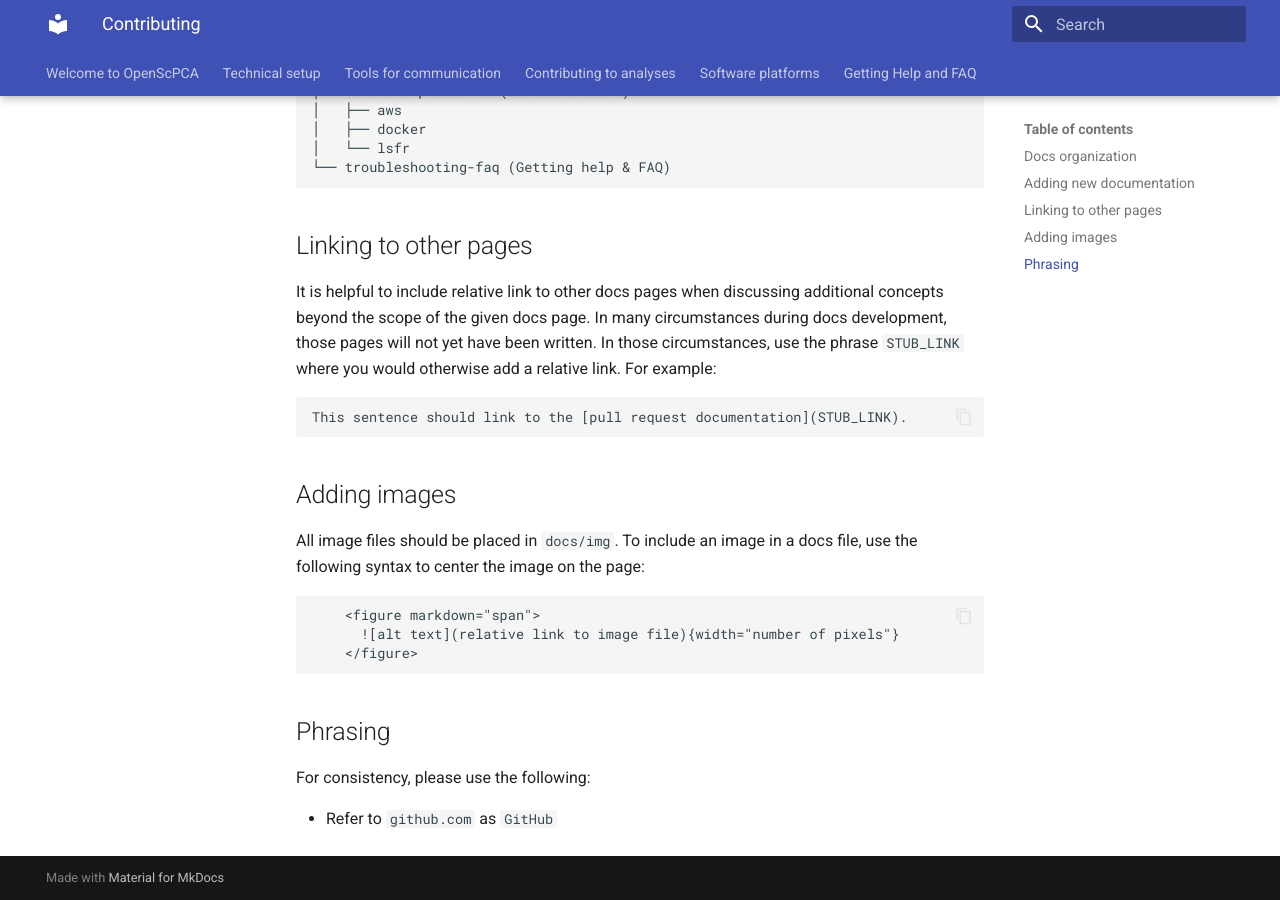
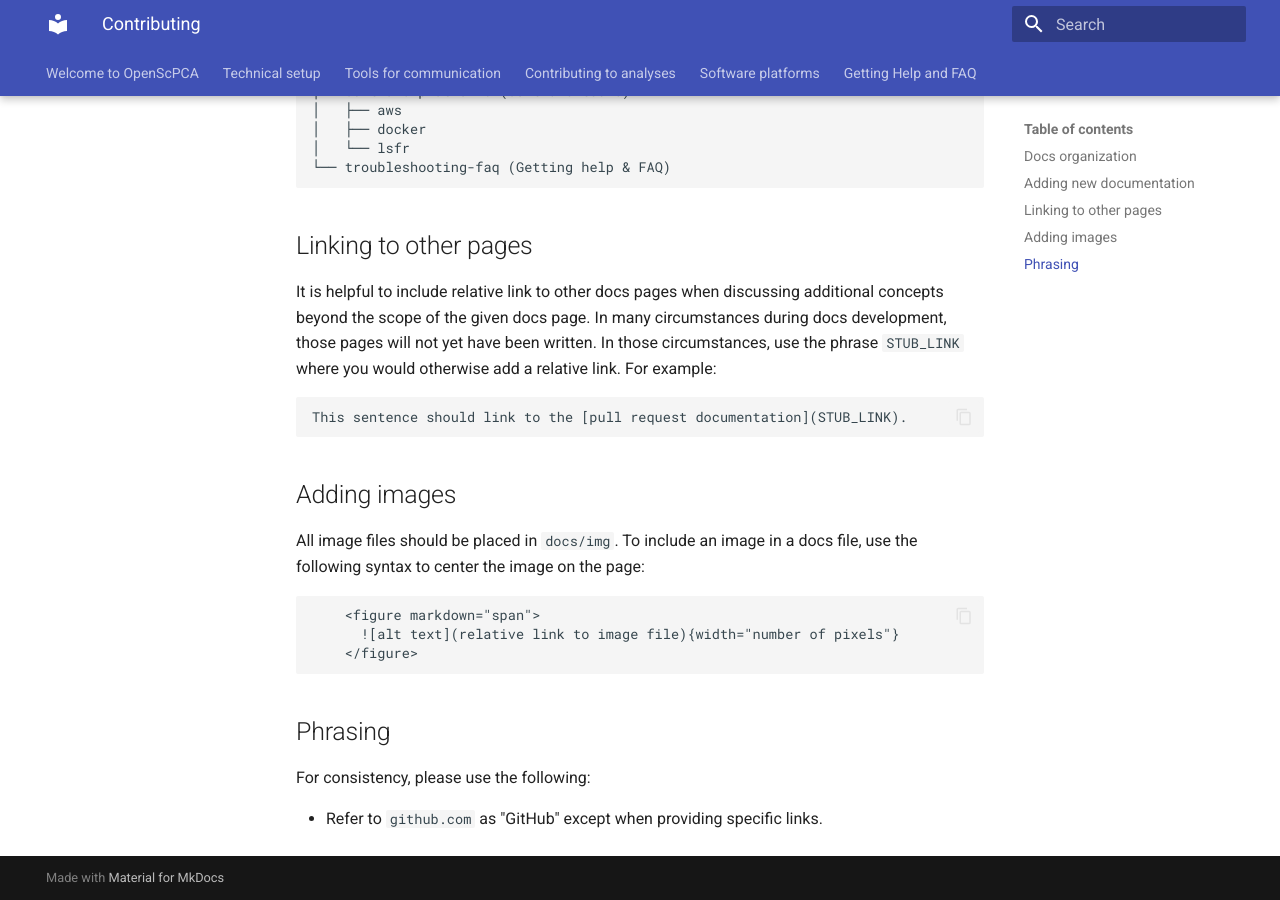
Before and after one commit to AlexsLemonade/OpenScPCA-analysis, an MkDocs documentation site: the page built from docs/contributing.md, in a window 1280 px wide and 900 px high, scrolled down 1801 px. Built offline with MkDocs 1.6.1 and Material for MkDocs 9.7.7, drawn with Linux system fonts in a browser that asks for light colours.

Commit message:
Update docs/contributing.md
Co-authored-by: Joshua Shapiro <josh.shapiro@ccdatalab.org>

```diff
--- a/docs/contributing.md
+++ b/docs/contributing.md
@@ -104,4 +104,4 @@ To include an image in a docs file, use the following syntax to center the image
 
 For consistency, please use the following:
 
-- Refer to `github.com` as `GitHub`
+- Refer to `github.com` as "GitHub" except when providing specific links.
```
